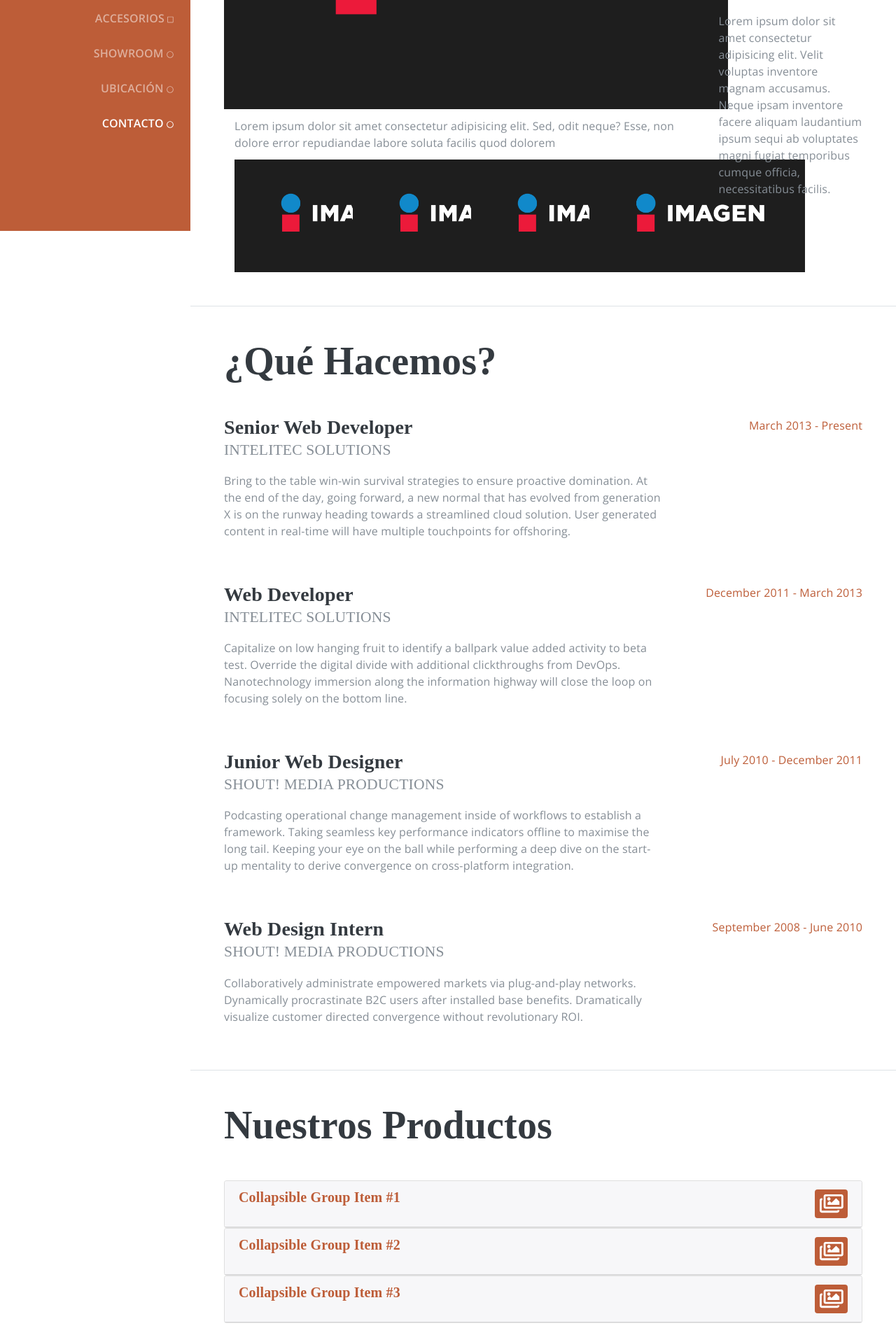
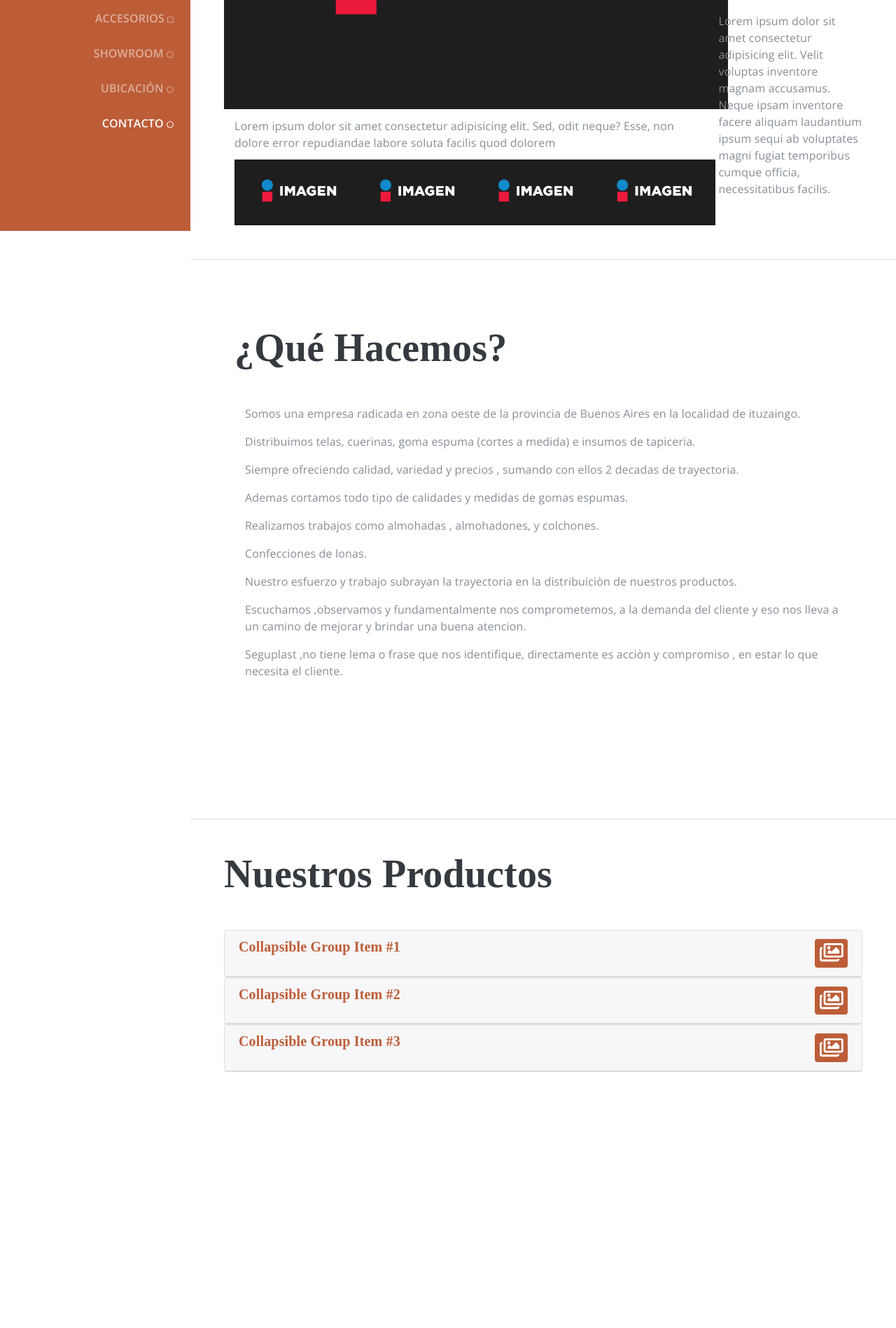
Before and after one commit to SandroSD/clienteTelas, a PHP site: page / in a window 1280 px wide. Shown: the part 470-2368 px from the top of the page at 70% size. Run offline with PHP 8.4, Linux system fonts and the light colour scheme; some libraries are stand-ins or nearby versions; some web fonts are replaced.

Commit message:
push para cambiar redaccion

```diff
--- a/css/resume.css
+++ b/css/resume.css
@@ -195,7 +195,7 @@ a:hover, a:focus, a:active {
 }
 .imagenHome{
   margin-top:1.5vh;
-  width: 24vw;
+  width: 14vw;
 }
 .tamImgTelas{
   font-size: 30px !important;
@@ -220,3 +220,7 @@ h4{
 h6{
   font-size: 1.5rem;
 }
+
+#contenido{
+  margin-top:50px;
+}
--- a/secciones/home.php
+++ b/secciones/home.php
@@ -33,16 +33,16 @@
                 <div class="col-md-12 col-sm-12">
                     Lorem ipsum dolor sit amet consectetur adipisicing elit. Sed, odit neque? Esse, non dolore error repudiandae labore soluta facilis quod dolorem
                     <div class="row">
-                    <div class="col-md-3 col-sm-6">
+                    <div class="col-md-3 col-sm-6 col-lg-3">
                         <img src="img/home/img1.jpg" class="imagenHome">
                     </div>
-                    <div class="col-md-3 col-sm-6">
+                    <div class="col-md-3 col-sm-6 col-lg-3">
                         <img src="img/home/img1.jpg" class="imagenHome">
                     </div>
-                    <div class="col-md-3 col-sm-6">
+                    <div class="col-md-3 col-sm-6 col-lg-3">
                         <img src="img/home/img1.jpg" class="imagenHome">
                     </div>
-                    <div class="col-md-3 col-sm-6">
+                    <div class="col-md-3 col-sm-6 col-lg-3">
                         <img src="img/home/img1.jpg" class="imagenHome">
                     </div>
                     </div>
--- a/secciones/queHacemos.php
+++ b/secciones/queHacemos.php
@@ -1,47 +1,19 @@
 <section class="resume-section p-3 p-lg-5 d-flex flex-column" id="queHacemos">
-    <div class="my-auto">
-        <h2 class="mb-5">¿Qué Hacemos?</h2>
+    <div class="col-lg-12">
+        <h2 class="mt-5">¿Qué Hacemos?</h2>
 
-        <div class="resume-item d-flex flex-column flex-md-row mb-5">
-        <div class="resume-content mr-auto">
-            <h3 class="mb-0">Senior Web Developer</h3>
-            <div class="subheading mb-3">Intelitec Solutions</div>
-            <p>Bring to the table win-win survival strategies to ensure proactive domination. At the end of the day, going forward, a new normal that has evolved from generation X is on the runway heading towards a streamlined cloud solution. User generated content in real-time will have multiple touchpoints for offshoring.</p>
-        </div>
-        <div class="resume-date text-md-right">
-            <span class="text-primary">March 2013 - Present</span>
-        </div>
-        </div>
-
-        <div class="resume-item d-flex flex-column flex-md-row mb-5">
-        <div class="resume-content mr-auto">
-            <h3 class="mb-0">Web Developer</h3>
-            <div class="subheading mb-3">Intelitec Solutions</div>
-            <p>Capitalize on low hanging fruit to identify a ballpark value added activity to beta test. Override the digital divide with additional clickthroughs from DevOps. Nanotechnology immersion along the information highway will close the loop on focusing solely on the bottom line.</p>
-        </div>
-        <div class="resume-date text-md-right">
-            <span class="text-primary">December 2011 - March 2013</span>
-        </div>
-        </div>
-        <div class="resume-item d-flex flex-column flex-md-row mb-5">
-        <div class="resume-content mr-auto">
-            <h3 class="mb-0">Junior Web Designer</h3>
-            <div class="subheading mb-3">Shout! Media Productions</div>
-            <p>Podcasting operational change management inside of workflows to establish a framework. Taking seamless key performance indicators offline to maximise the long tail. Keeping your eye on the ball while performing a deep dive on the start-up mentality to derive convergence on cross-platform integration.</p>
-        </div>
-        <div class="resume-date text-md-right">
-            <span class="text-primary">July 2010 - December 2011</span>
-        </div>
-        </div>
-        <div class="resume-item d-flex flex-column flex-md-row">
-        <div class="resume-content mr-auto">
-            <h3 class="mb-0">Web Design Intern</h3>
-            <div class="subheading mb-3">Shout! Media Productions</div>
-            <p>Collaboratively administrate empowered markets via plug-and-play networks. Dynamically procrastinate B2C users after installed base benefits. Dramatically visualize customer directed convergence without revolutionary ROI.</p>
-        </div>
-        <div class="resume-date text-md-right">
-            <span class="text-primary">September 2008 - June 2010</span>
-        </div>
+        <div class="col-lg-12">
+            <div id="contenido">
+                <p>Somos una empresa radicada en zona oeste de la provincia de Buenos Aires en la localidad de ituzaingo.</p>
+                <p>Distribuimos telas, cuerinas, goma espuma (cortes a medida) e insumos de tapiceria.</p>
+                <p>Siempre ofreciendo calidad, variedad y precios , sumando con ellos 2 decadas de trayectoria.</p>
+                <p>Ademas cortamos todo tipo de calidades y medidas de gomas espumas.</p>
+                <p>Realizamos trabajos como almohadas , almohadones, y colchones.</p>
+                <p>Confecciones de lonas.</p>
+                <p>Nuestro esfuerzo y trabajo subrayan la trayectoria en la distribuiciòn de nuestros productos.</p>
+                <p>Escuchamos ,observamos y fundamentalmente nos comprometemos, a la demanda del cliente y eso nos lleva a un camino de mejorar y brindar una buena atencion. </p>
+                <p>Seguplast ,no tiene lema o frase que nos identifique, directamente es acciòn y compromiso , en estar lo que necesita el cliente.</p>
+            </div>
         </div>
     </div>
 </section>
```
